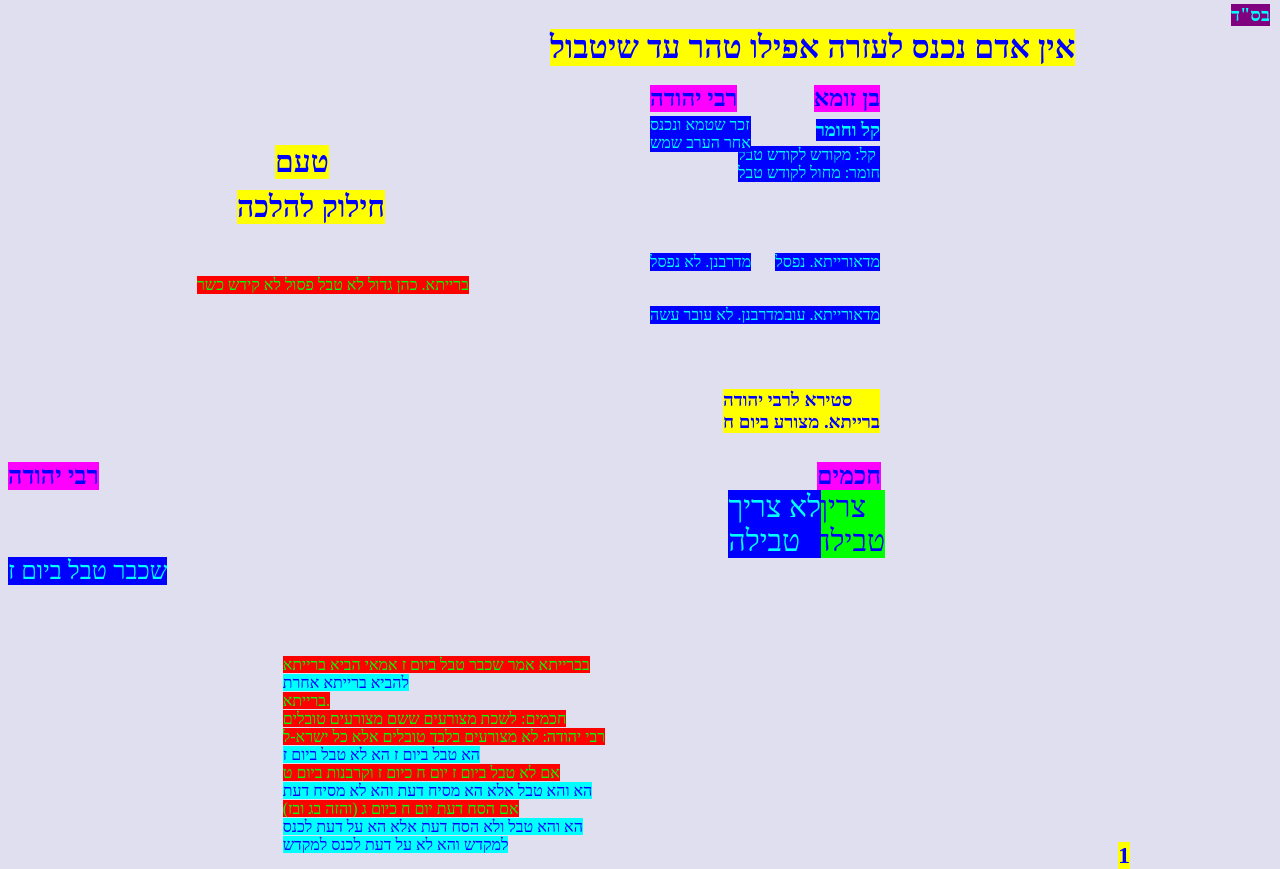
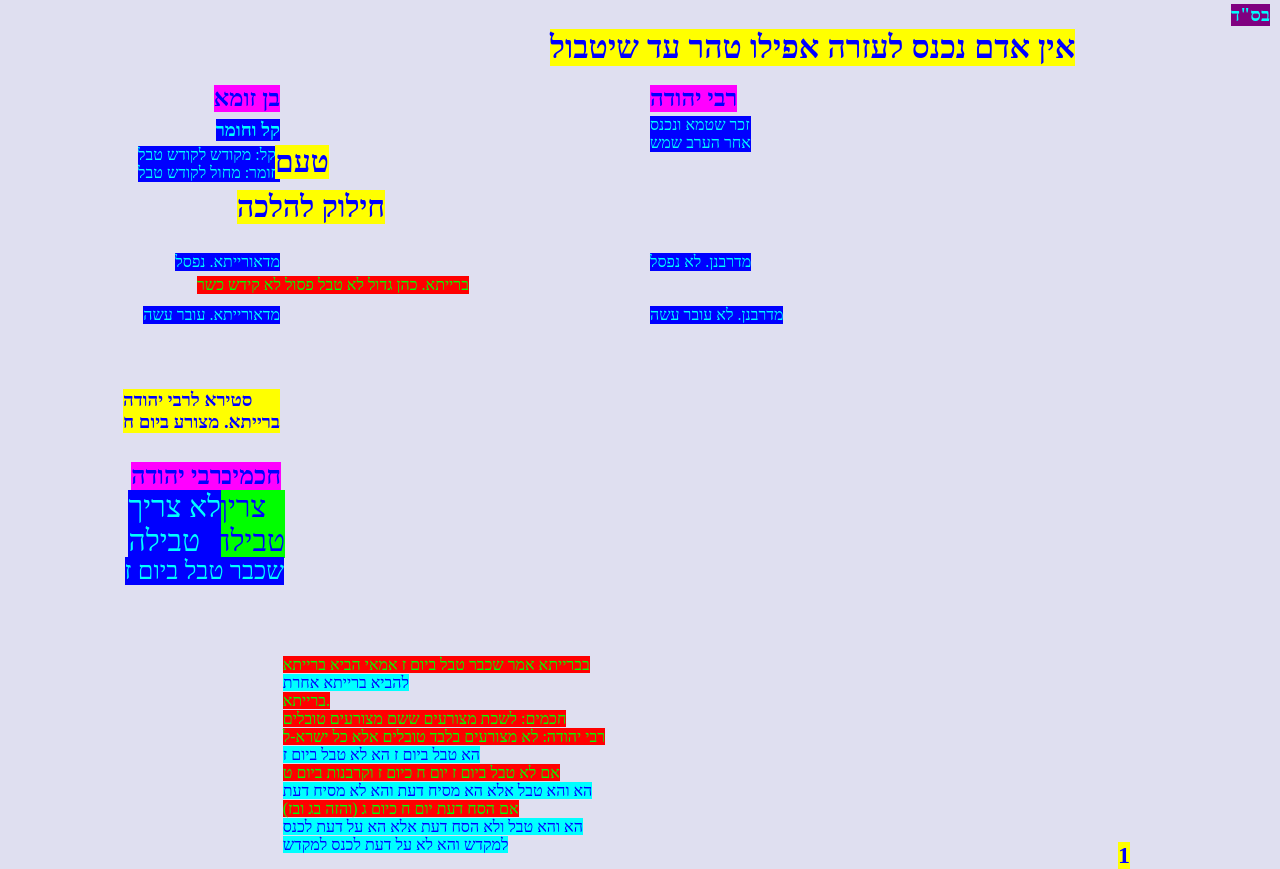
Before and after one commit to LeviF652/LeviF652, a plain HTML site: page index.html in a window 1280 px wide. Drawn offline with Linux system fonts and the light colour scheme.

Commit message:
Update index.html

```diff
--- a/index.html
+++ b/index.html
@@ -17,7 +17,7 @@
         #zoma {
             position: absolute;
             top: 65px;
-            right: 400px;
+            right: 1000px;
 
         }
 
@@ -64,13 +64,13 @@
         #kal-chomer-hed {
             position: absolute;
             top: 100px;
-            right: 400px;
+            right: 1000px;
         }
 
         #kal-chomer-text {
             position: absolute;
             top: 130px;
-            right: 400px;
+            right: 1000px;
         }
 
         #yihuda-opinion {
@@ -102,7 +102,7 @@
         #zoma-dif {
             position: absolute;
             top: 237px;
-            right: 400px;
+            right: 1000px;
         }
 
         #Qdif {
@@ -121,7 +121,7 @@
         #zoma-dif-B {
             position: absolute;
             top: 290px;
-            right: 400px;
+            right: 1000px;
         }
 
         #steera {
@@ -131,27 +131,27 @@
         #hed-steera {
             position: absolute;
             top:370px;
-            right: 400px;
+            right: 1000px;
         }
 
         #chacham {
             position: absolute;
             top: 437px;
-            right: 399px;
+            right: 999px;
             font-size: 25px;
         }
 
         #yihuda-steera {
             position: absolute;
             top: 437px;
-            right: 458;
+            right: 1058px;
             font-size: 25px;
         }
 
         #chacham-op {
             position: absolute;
             top: 460px;
-            right: 395px;
+            right: 995px;
             font-size: 30px;
             background-color: rgb(0, 255, 0);
             color: rgb(0, 0, 255);
@@ -161,14 +161,14 @@
         #yihuda-steera-op {
             position: absolute;
             top: 460px;
-            right: 459px;
+            right: 1059px;
             font-size: 30px;
         }
 
         #yihuda-steera-op-B {
             position: absolute;
             top: 532px;
-            right: 396;
+            right: 996px;
             font-size: 25px;
         }
 
```
